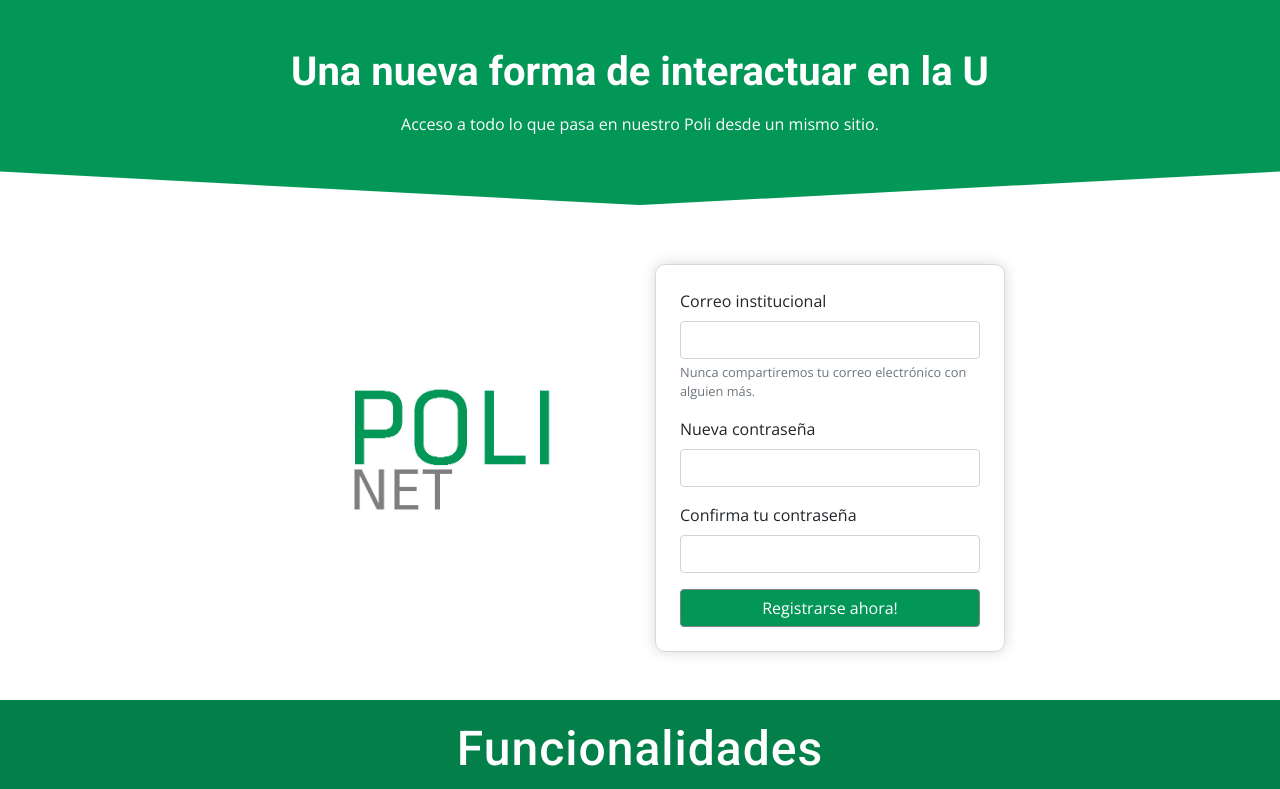
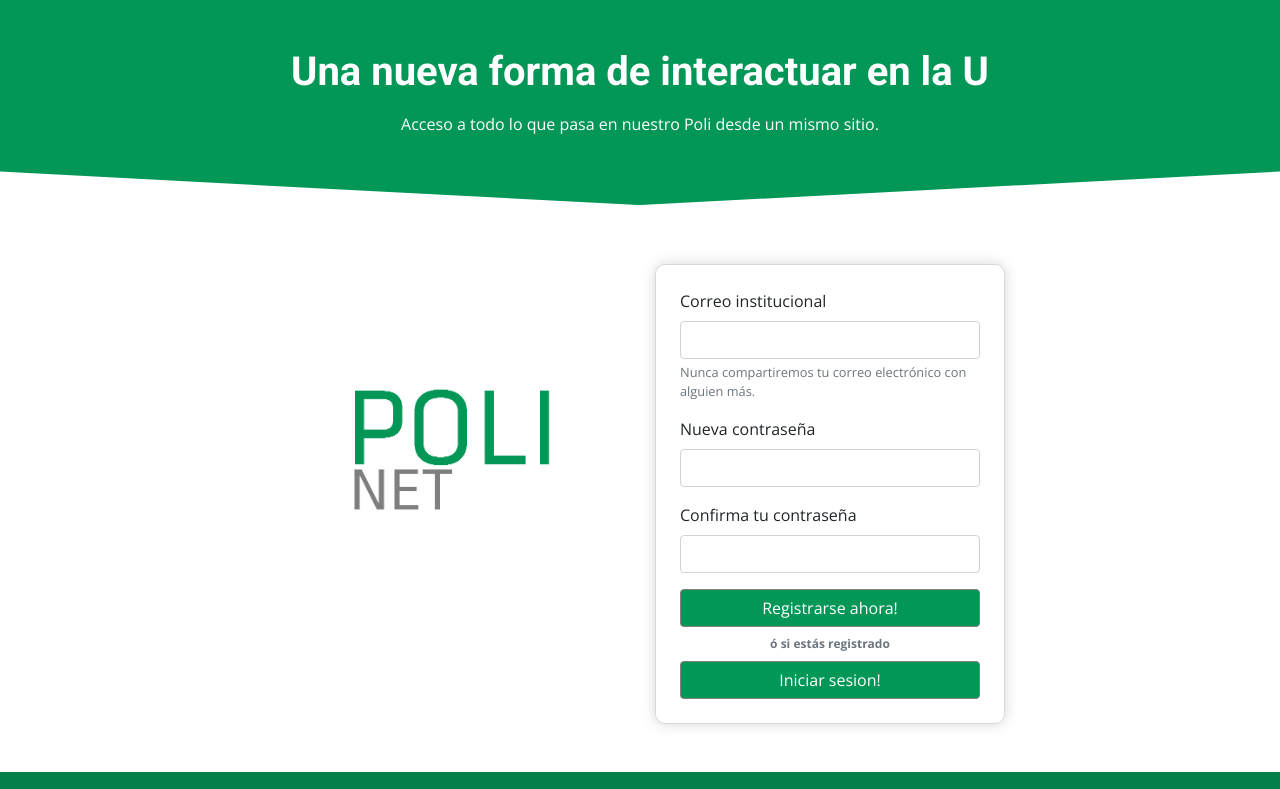
Before and after one commit to PerezCode/polinet-landing-page, a website: page src/index.html in a window 1280 px wide. Shown: the top 789 px of the page. Drawn offline with nearby package versions, Linux system fonts and the light colour scheme.

Commit message:
Se agregó el botón que redirige al login

```diff
--- a/src/css/index.css
+++ b/src/css/index.css
@@ -53,6 +53,11 @@
 .btn-polinet:hover {
   color: white;
   background-color: #03804a;
+}
+
+.minilabel {
+  font-size: 12px;
+  font-weight: 600;
 }
 
 .rectangulo1 {
--- a/src/index.html
+++ b/src/index.html
@@ -54,7 +54,9 @@
             <label for="exampleInputPassword1">Confirma tu contraseña</label>
             <input type="password" class="my-input form-control">
           </div>
-          <button type="submit" class="btn btn-polinet">Registrarse ahora!</button>
+          <input type="submit" class="btn btn-polinet" value="Registrarse ahora!"/>
+          <p class="text-center text-muted my-2 minilabel">ó si estás registrado</p>
+          <a href="./login.html" class="btn btn-polinet" id="toLoginButton">Iniciar sesion!</a>
         </form>
       </div>
     </div>
@@ -72,8 +74,7 @@
       <div class="col col-12 col-md-6 my-col">
         <h3>Noticias en tiempo real</h3>
         <p>Conocer los diferentes acontecimientos académicos y culturales en un solo apartado, será posible con solo deslizar tu dedo gracias la constante retroalimentación
-           de las seccion de noticias dando una experiencia en tiempo real.
-
+          de las seccion de noticias dando una experiencia en tiempo real.
         </p>
       </div>
       <div class="col col-12 col-md-6 my-col">
@@ -331,5 +332,4 @@
     </div>
   </section>
 </body>
-
 </html>
```
